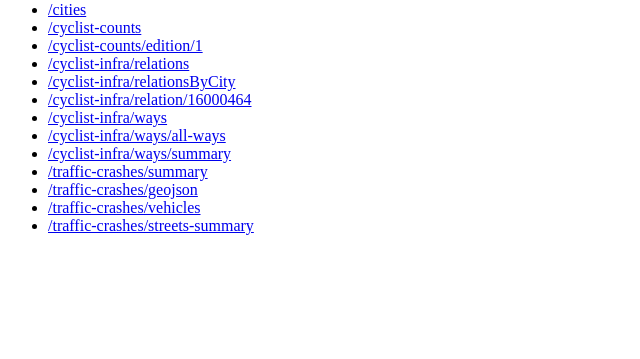
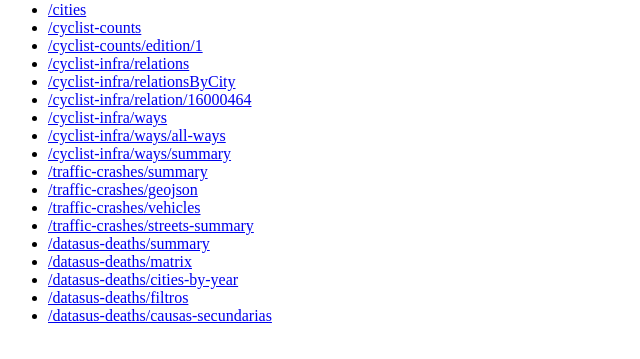
Before and after one commit to Ameciclo/garfo, a website: page api-routes.html in a window 1280 px wide. Shown: the part 79-438 px from the top of the page, without its empty margins (0-640 px from the left). Drawn offline with Linux system fonts and the light colour scheme.

Commit message:
atualizado o html

```diff
--- a/api-routes.html
+++ b/api-routes.html
@@ -19,6 +19,11 @@
     <li><a href="/traffic-crashes/geojson" target="_blank">/traffic-crashes/geojson</a></li>
     <li><a href="/traffic-crashes/vehicles" target="_blank">/traffic-crashes/vehicles</a></li>
     <li><a href="/traffic-crashes/streets-summary" target="_blank">/traffic-crashes/streets-summary</a></li>
+    <li><a href="/datasus-deaths/summary" target="_blank">/datasus-deaths/summary</a></li>
+    <li><a href="/datasus-deaths/matrix" target="_blank">/datasus-deaths/matrix</a></li>
+    <li><a href="/datasus-deaths/cities-by-year" target="_blank">/datasus-deaths/cities-by-year</a></li>
+    <li><a href="/datasus-deaths/filtros" target="_blank">/datasus-deaths/filtros</a></li>
+    <li><a href="/datasus-deaths/causas-secundarias" target="_blank">/datasus-deaths/causas-secundarias</a></li>
     <!-- Adicione outras rotas aqui, se necessário -->
   </ul>
 </body>
```
